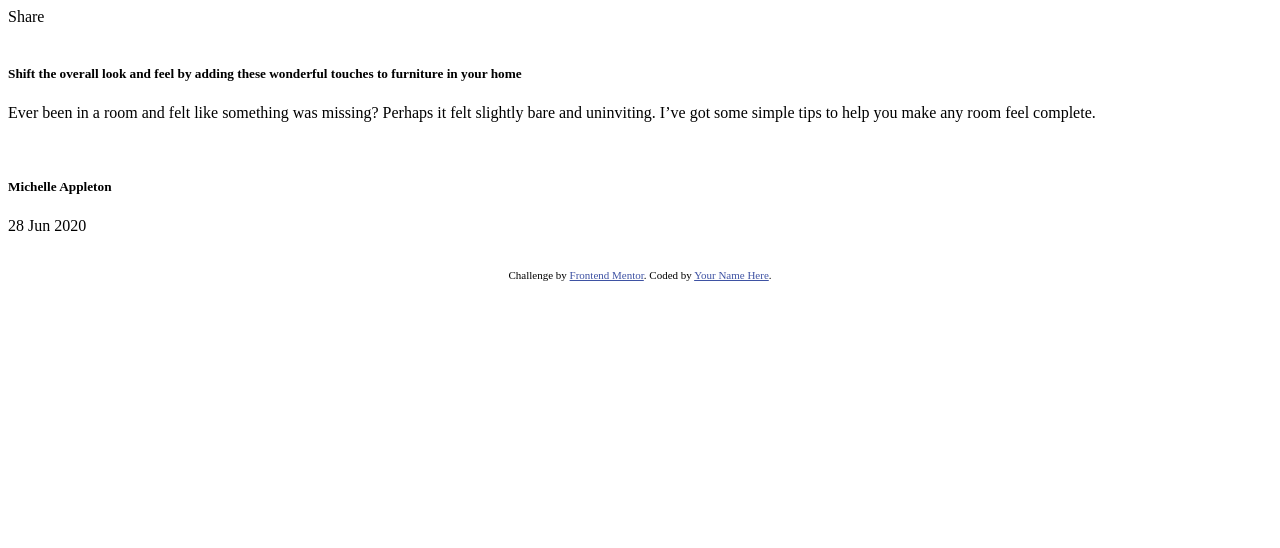
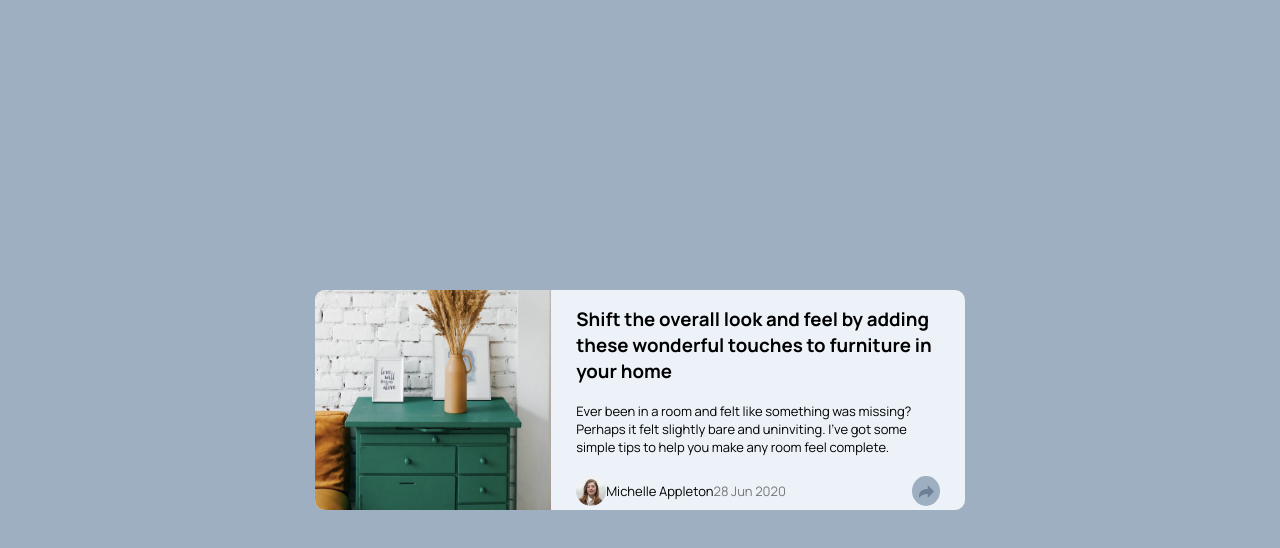
Before and after one commit to Yvan022002/frontend-mentor3, a plain HTML site: page index.html in a window 1280 px wide. Drawn offline with Linux system fonts and the light colour scheme.

```diff
--- /dev/null
+++ b/index.css
@@ -0,0 +1,70 @@
+body{
+    margin: 0;
+    padding: 0;
+    display: flex;
+    justify-content: center;
+    align-items: center;
+    background-color: hsl(212, 23%, 69%);
+    height: 100vh;
+    font-family:"Manrope", sans-serif;
+}
+.card{
+    border-radius: 10px;
+    width: 650px;
+    height: 220px;
+    background-color:hsl(210, 46%, 95%) ;
+    display: flex;
+}
+.card .left{
+    width: 40%;
+}
+.card .left img{
+    width: 100%;
+    height: 100%;
+    border-top-left-radius: 10px;
+    border-bottom-left-radius: 10px;
+}
+.card .right{
+    width: 70%;
+    height: 100%;
+    display: flex;
+    justify-content: center;
+    align-items: center;
+}
+.right-inner{
+    width: auto;
+    right: auto;
+    padding: 6%;
+}
+.right-inner p{
+    font-size: 13px;
+}
+.right .right-inner .right-flex{
+    display: flex;
+    justify-content: space-between;
+    align-items: center;
+}
+
+.profil{
+    width: 100%;
+    height: auto;
+    display: flex;
+    align-items: center;
+}
+#date{
+    opacity:0.5;
+}
+.profil img{
+    width: 30px;
+    height: 30px;
+    border-radius: 100%;
+}
+.share-link{
+    width: 30px;
+    height: 30px;
+    background-color: hsl(212, 23%, 69%);
+    border-radius: 100%;
+    display: flex;
+    justify-content: center;
+    align-items: center;
+}
--- a/index.html
+++ b/index.html
@@ -3,37 +3,35 @@
 <head>
   <meta charset="UTF-8">
   <meta name="viewport" content="width=device-width, initial-scale=1.0"> <!-- displays site properly based on user's device -->
+  <link rel="preconnect" href="https://fonts.googleapis.com">
+<link rel="preconnect" href="https://fonts.gstatic.com" crossorigin>
+<link href="https://fonts.googleapis.com/css2?family=Manrope:wght@200..800&display=swap" rel="stylesheet">
 
   <link rel="icon" type="image/png" sizes="32x32" href="./images/favicon-32x32.png">
+  <link rel="stylesheet" href="index.css">
 
   <title>Frontend Mentor | Article preview component</title>
 
-  <!-- Feel free to remove these styles or customise in your own stylesheet 👍 -->
-  <style>
-    .attribution { font-size: 11px; text-align: center; }
-    .attribution a { color: hsl(228, 45%, 44%); }
-  </style>
 </head>
 <body>
-
-  Share
   <div class="card">
     <div class="left">
       <img src="images/drawers.jpg" alt="">
     </div>
     <div class="right">
-      <h5> Shift the overall look and feel by adding these wonderful
+      <div class="right-inner">
+        <h3> Shift the overall look and feel by adding these wonderful
           touches to furniture in your home
-      </h5>
+        </h3>
         <p>  Ever been in a room and felt like something was missing? Perhaps
             it felt slightly bare and uninviting. I’ve got some simple tips
             to help you make any room feel complete.
         </p>
-      <div class="left-flex">
+        <div class="right-flex">
           <div class="profil">
             <img src="images/avatar-michelle.jpg" alt="">
-          <h5> Michelle Appleton</h5>
-          <p> 28 Jun 2020</p>
+              <p id="nom">Michelle Appleton <br></p>
+              <p id="date">28 Jun 2020</p>
           </div>
           <div class="share-link">
             <img src="images/icon-share.svg" alt="">
@@ -41,9 +39,6 @@
         </div>
       </div>
     </div>
-  <div class="attribution">
-    Challenge by <a href="https://www.frontendmentor.io?ref=challenge" target="_blank">Frontend Mentor</a>.
-    Coded by <a href="#">Your Name Here</a>.
   </div>
 </body>
 </html>
```
Also changed, not shown: design/desktop-active-state.jpg (added), design/desktop-design.jpg (added), design/desktop-preview.jpg (added), design/mobile-active-state.jpg (added), design/mobile-design.jpg (added), images/avatar-michelle.jpg (added), images/drawers.jpg (added), images/favicon-32x32.png (added), images/icon-facebook.svg (added), images/icon-pinterest.svg (added), images/icon-share.svg (added), images/icon-twitter.svg (added), 4 other files. Lines whose indentation alone changed are shown as unchanged.
